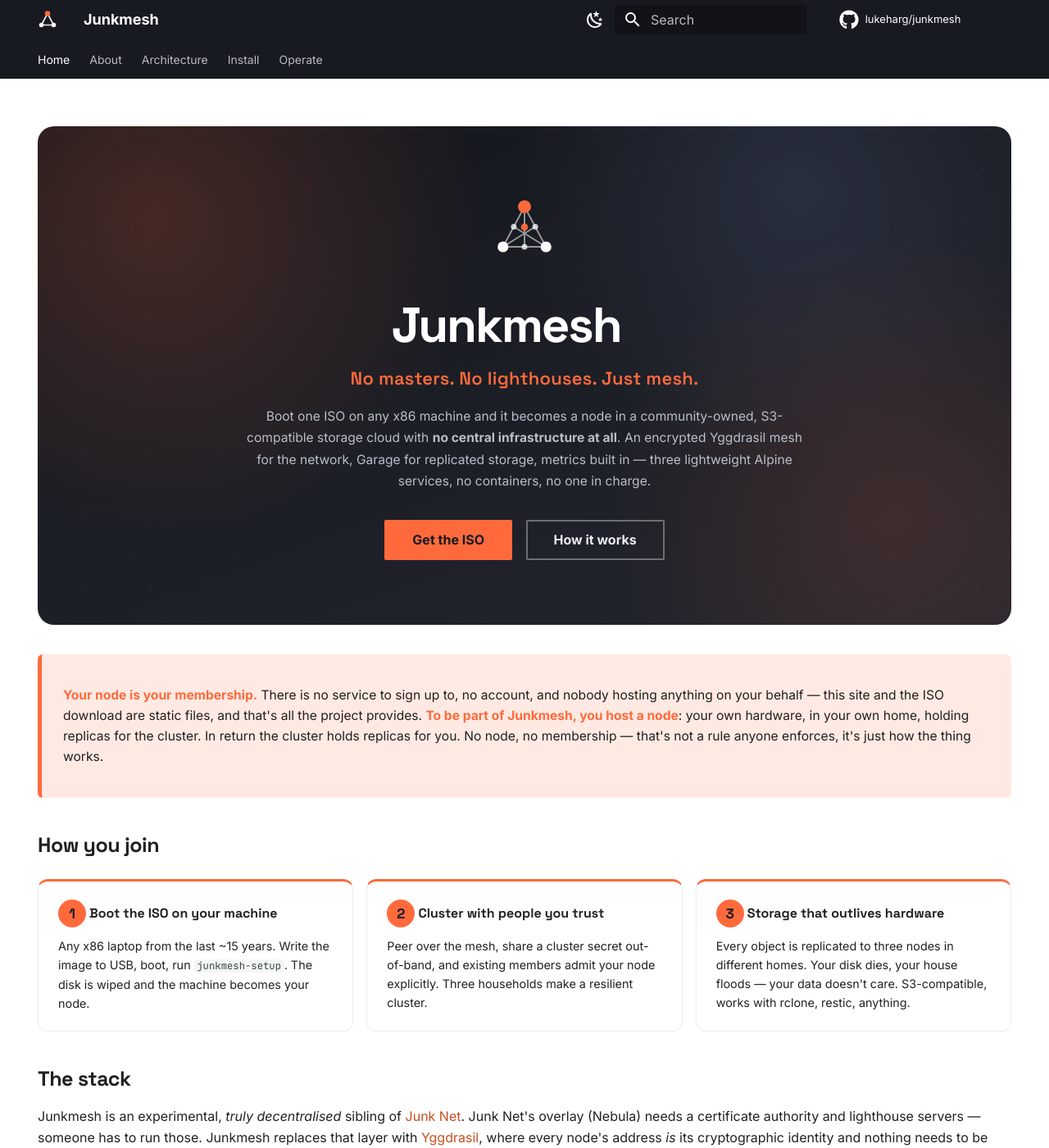
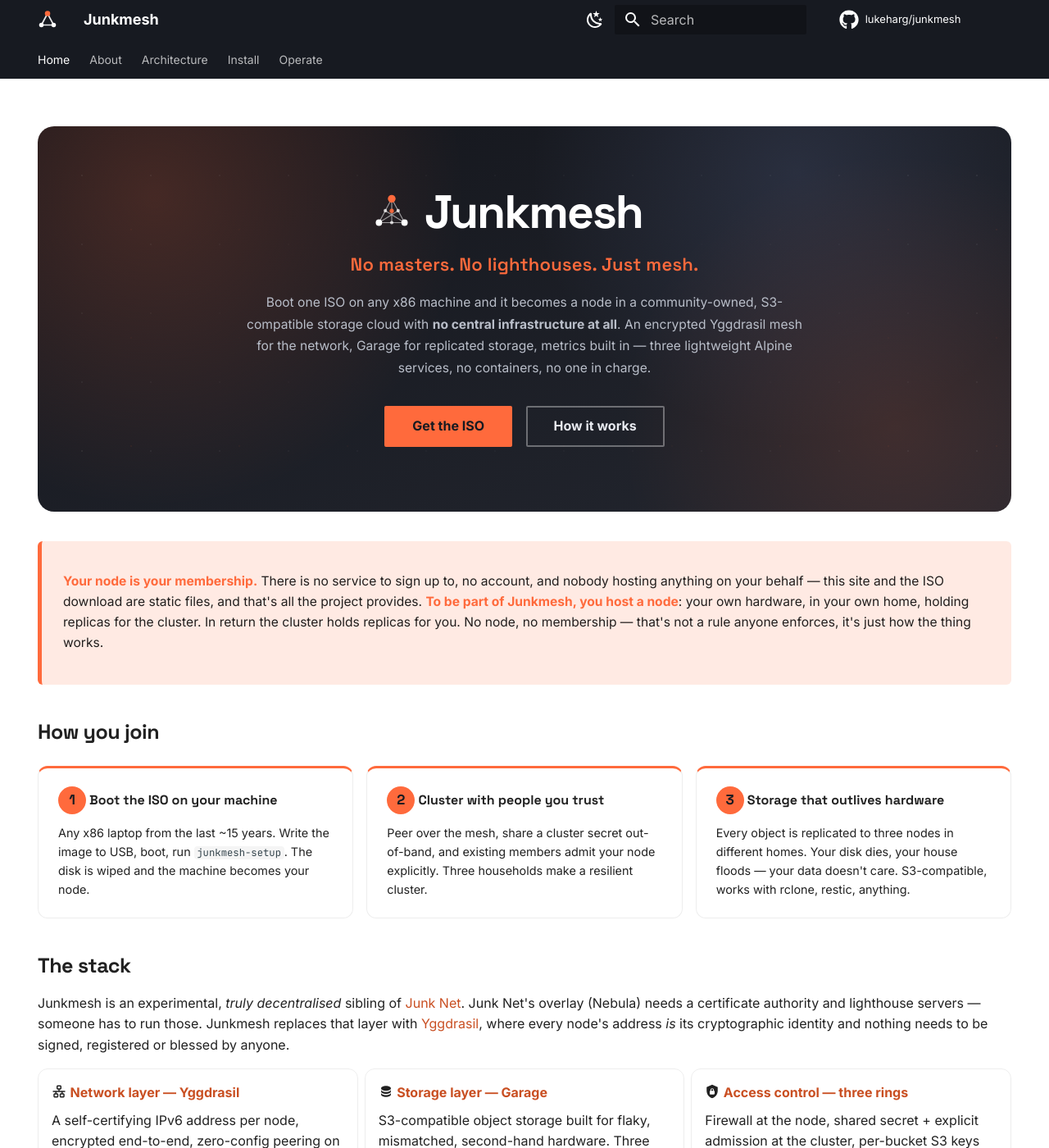
Before and after one commit to lukeharg/junkmesh, an MkDocs documentation site: the page built from docs/index.md, in a window 1280 px wide and 1400 px high. Shown: the whole window at 82% size. Built offline with MkDocs 1.6.1 and Material for MkDocs 9.7.7, drawn with Linux system fonts in a browser that asks for light colours; comment, search, counter and statistics services are not loaded.

Commit message:
Home: shrink hero mark into a logo lockup beside the wordmark
The mark floating above the wordmark read as an oversized ornament and
made the hero top-heavy. Now it's a proper lockup — a 2.5rem mark inline
with the wordmark as one unit, matching the social card.

Co-Authored-By: Claude Fable 5 <noreply@anthropic.com>

```diff
--- a/docs/index.md
+++ b/docs/index.md
@@ -8,9 +8,10 @@ hide:
 
 <div class="jm-hero" markdown>
 
+<div class="jm-lockup">
 <img class="jm-mark" src="assets/mark-hero.svg" alt="" aria-hidden="true">
-
 <h1>Junkmesh</h1>
+</div>
 
 <p class="jm-tagline">No masters. No lighthouses. Just mesh.</p>
 
--- a/docs/stylesheets/extra.css
+++ b/docs/stylesheets/extra.css
@@ -79,19 +79,32 @@
   position: relative;
 }
 
+.jm-hero .jm-lockup {
+  display: flex;
+  align-items: center;
+  justify-content: center;
+  gap: 0.75rem;
+  margin-bottom: 0.45rem;
+}
+
 .jm-hero .jm-mark {
-  width: 4.2rem;
-  height: 4.2rem;
-  margin-bottom: 0.6rem;
+  width: 2.5rem;
+  height: 2.5rem;
+  flex: none;
 }
 
 .jm-hero h1 {
-  margin: 0 0 0.4rem;
+  margin: 0;
   font-family: "Space Grotesk", Inter, sans-serif;
-  font-size: 3rem;
+  font-size: 2.85rem;
   font-weight: 700;
   letter-spacing: -0.035em;
   color: #ffffff;
+}
+
+@media screen and (max-width: 30em) {
+  .jm-hero .jm-mark { width: 2rem; height: 2rem; }
+  .jm-hero h1 { font-size: 2.2rem; }
 }
 
 .jm-hero .jm-tagline {
```
